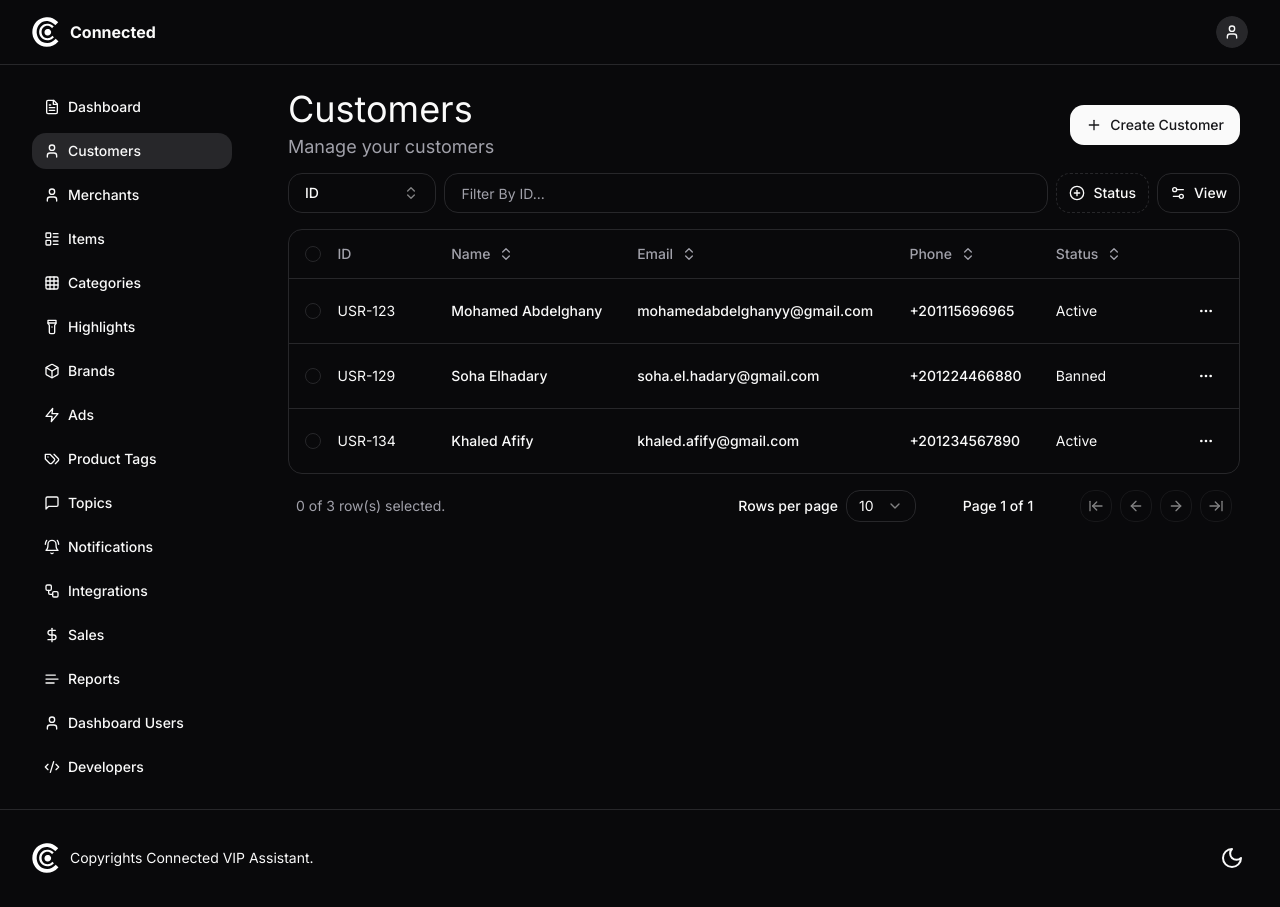
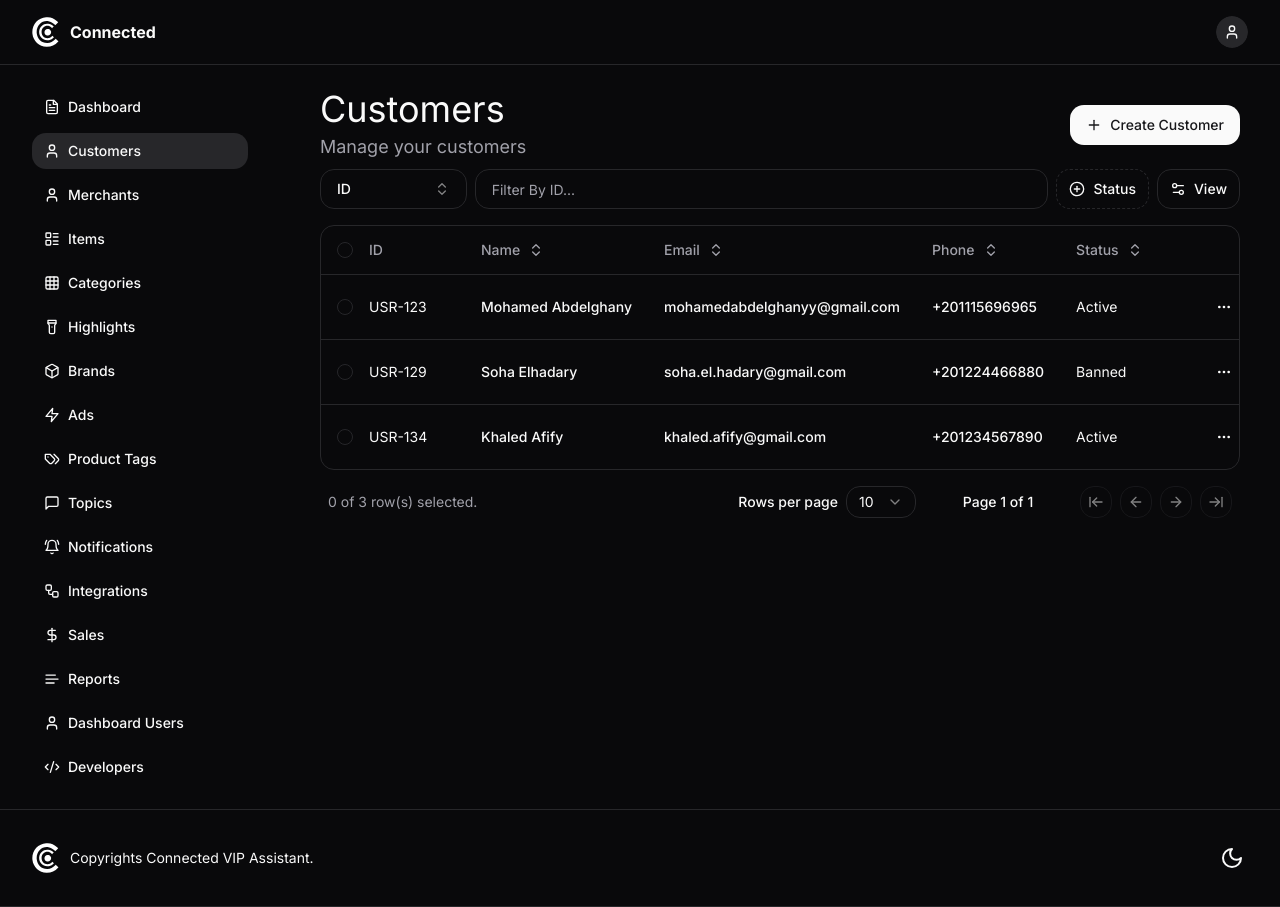
Before and after one commit to MohamedAbdelghanyy/connected-crm, a Next.js app: page /customers in a window 1280 px wide. Built offline with nearby package versions, Linux system fonts and the light colour scheme.

Commit message:
Update layout.tsx

```diff
--- a/src/app/(home)/layout.tsx
+++ b/src/app/(home)/layout.tsx
@@ -5,6 +5,9 @@ import { MainNav } from "@/components/main-nav"
 import { DashboardNav } from "@/components/nav"
 import { SiteFooter } from "@/components/site-footer"
 import { UserAccountNav } from "@/components/user-account-nav"
+import { ScrollArea } from "@/components/ui/scroll-area"
+import { DocsSidebarNav } from "@/components/sidebar-nav"
+import { docsConfig } from "@/config/docs"
 
 interface DashboardLayoutProps {
   children?: React.ReactNode
@@ -15,7 +18,8 @@ export default async function DashboardLayout({
 }: DashboardLayoutProps) {
 
   return (
-    <div className="flex min-h-screen flex-col space-y-6">
+    <div className="border-b">
+      <div className="flex min-h-screen flex-col">
         <header className="sticky top-0 z-40 border-b bg-background">
           <div className="container flex h-16 items-center justify-between py-4">
             <MainNav items={dashboardConfig.mainNav} sideItems={dashboardConfig.sidebarNav} />
@@ -28,13 +32,16 @@ export default async function DashboardLayout({
             />
           </div>
         </header>
-      <div className="container grid flex-1 gap-12 md:grid-cols-[200px_1fr]">
-        <aside className="hidden w-[200px] flex-col md:flex">
+        <div className="container flex-1 items-start md:grid md:grid-cols-[220px_minmax(0,1fr)] md:gap-6 lg:grid-cols-[240px_minmax(0,1fr)] lg:gap-10">
+          <aside className="fixed top-14 z-30 hidden h-[calc(100vh-3.5rem)] w-full shrink-0 md:sticky md:block">
+            <ScrollArea className="h-full py-6 pr-6">
               <DashboardNav items={dashboardConfig.sidebarNav} />
+            </ScrollArea>
           </aside>
-        <main className="flex w-full flex-1 flex-col overflow-hidden">
+          <main className="relative py-6">
             {children}
           </main>
+        </div>
       </div>
       <SiteFooter className="border-t" />
     </div>
```
Lines whose indentation alone changed are shown as unchanged.
